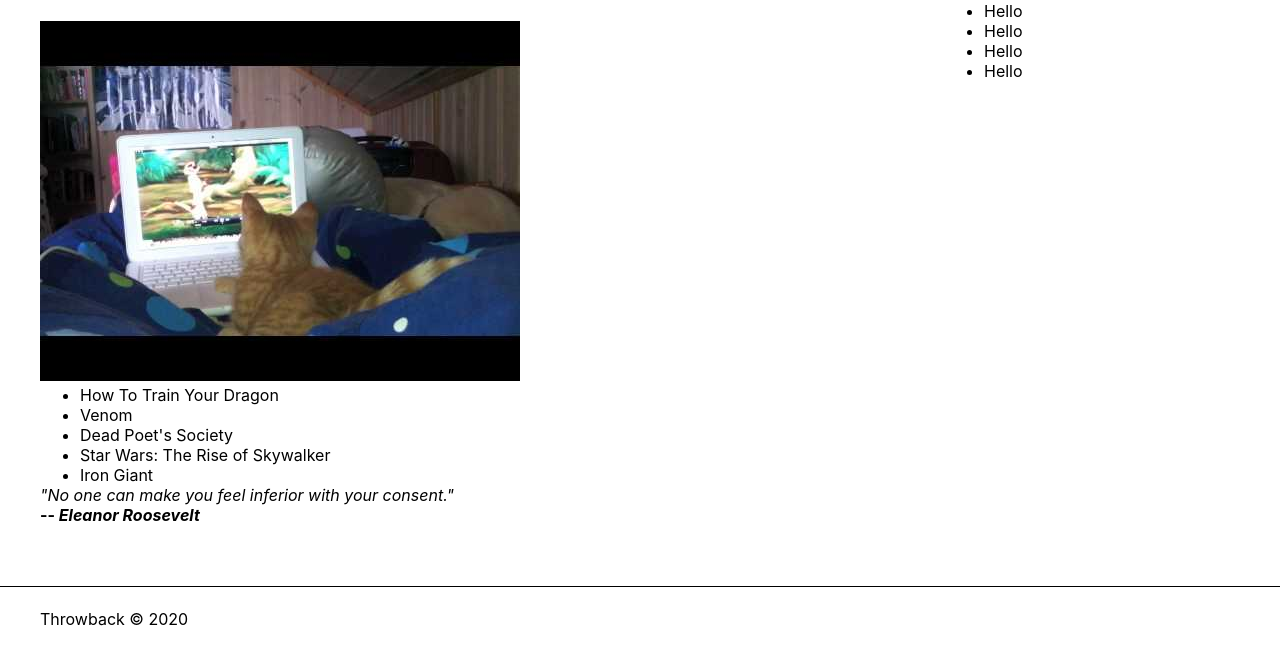
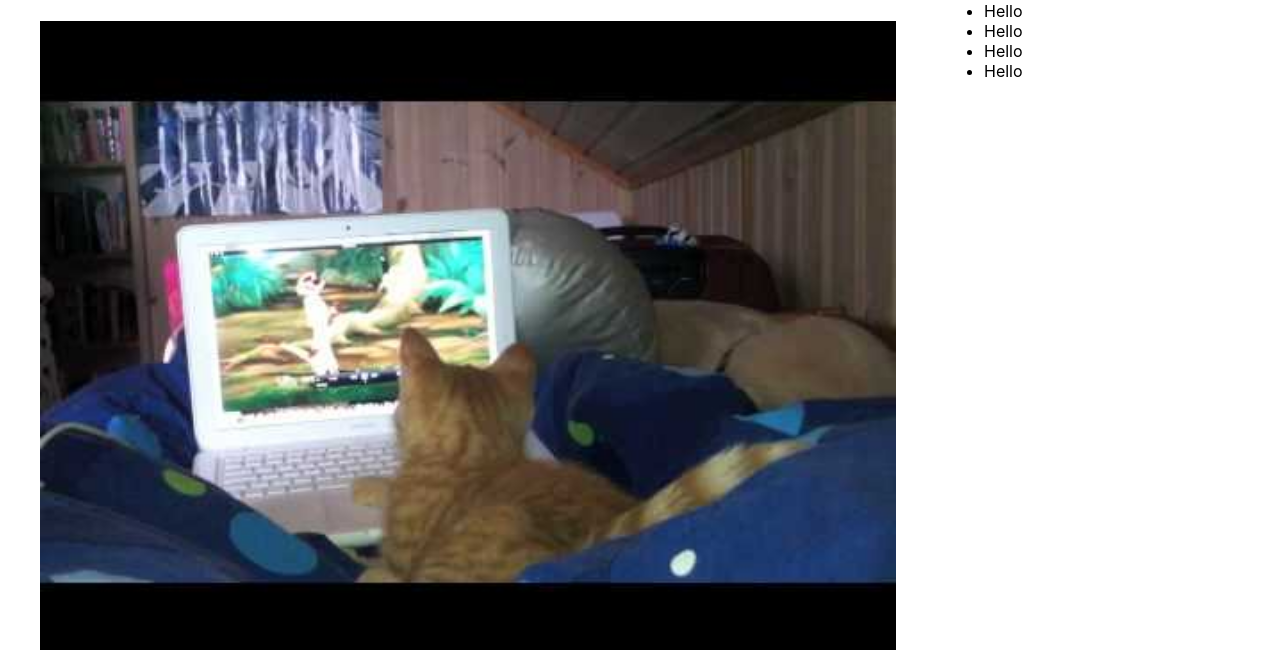
Before and after one commit to designbywillj/throwback-site, a plain HTML site: page index.html in a window 1280 px wide. Shown: the part 150-800 px from the top of the page. Drawn offline with Linux system fonts and the light colour scheme.

Commit message:
Updated image size and floats

```diff
--- a/css/style.css
+++ b/css/style.css
@@ -48,13 +48,17 @@ main > article {
 	float: left;
 }
 
+.article__img {
+	width: 100%;
+}
+
 main > aside {
 	width: 320px;
 	padding-left: 1.5rem;
 	float: right;
 }
 
-main > aside:after {
+main:after {
 	content: '';
 	display: table;
 	clear: both;
--- a/index.html
+++ b/index.html
@@ -25,7 +25,7 @@
 		<main>
 			<article>
 				<h1>Movies of the Future</h1>
-				<img src="img/cat-watching.jpg" alt="Cat watching The Lion King">
+				<img src="img/cat-watching.jpg" alt="Cat watching The Lion King" class="article__img">
 				<section>
 					<ul>
 						<li>How To Train Your Dragon</li>
```
